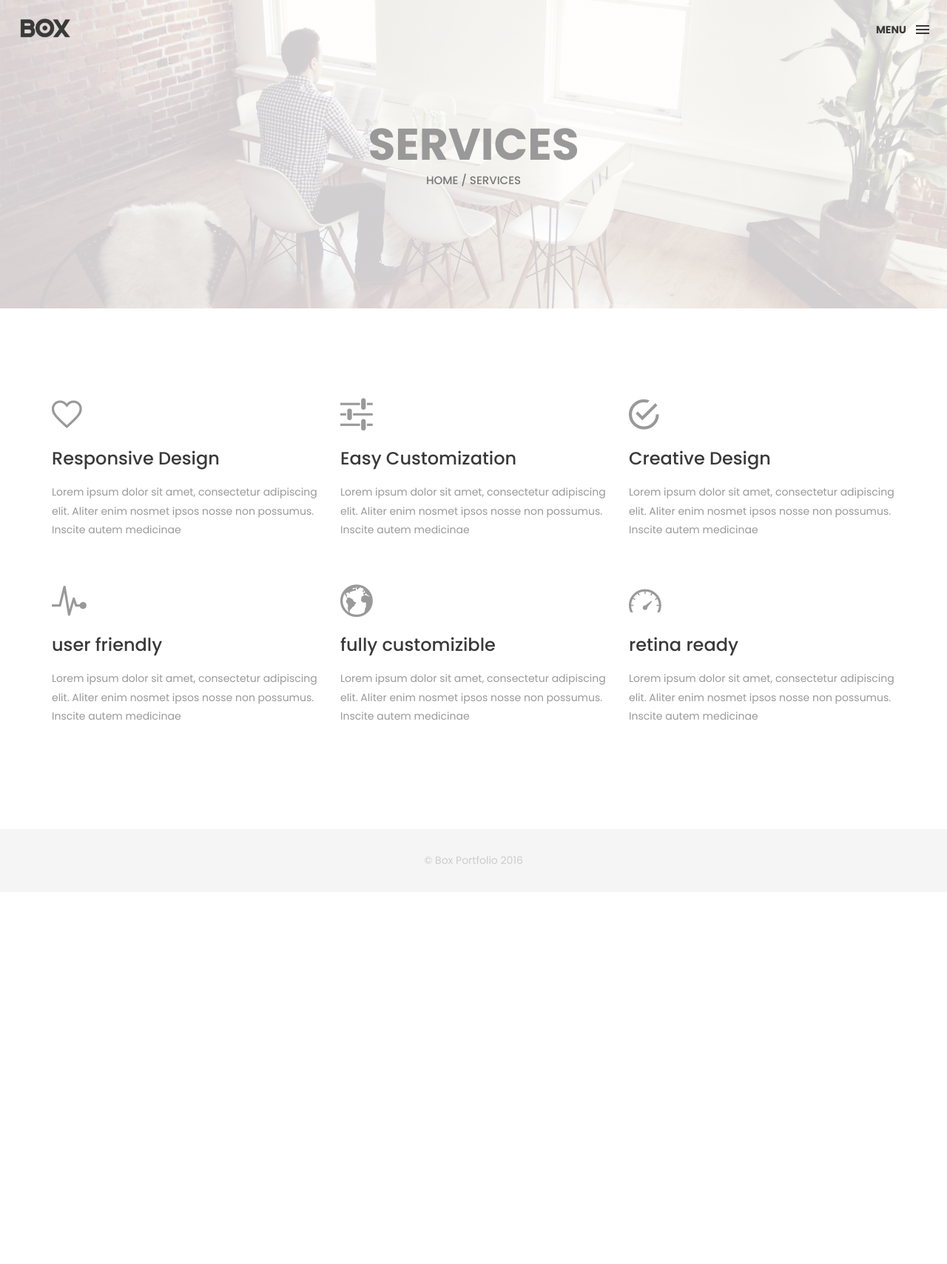
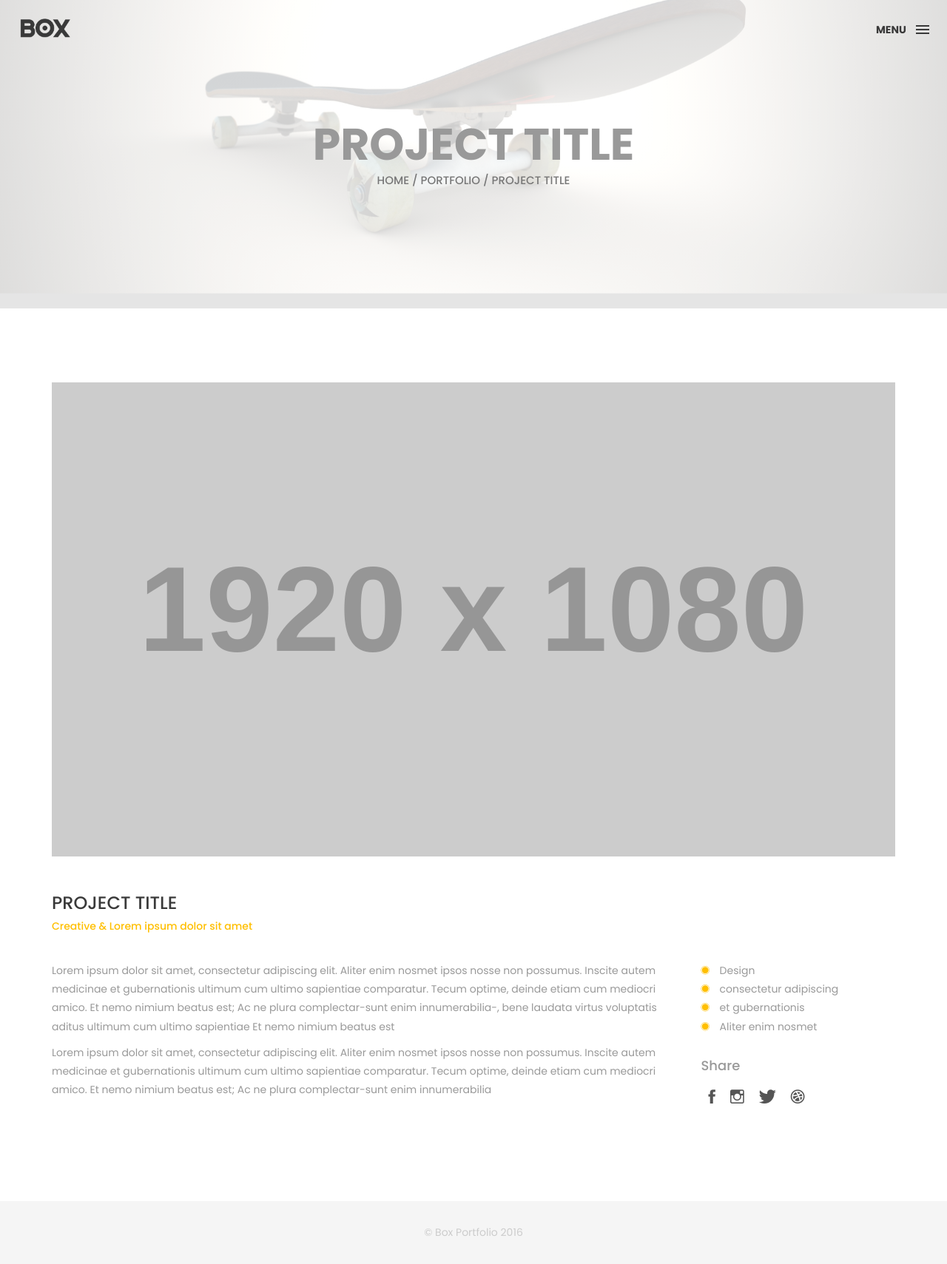
Before and after one commit to magnusleopard/magnusleopard.github.io, a plain HTML site: page project2.html in a window 1280 px wide. Shown: the whole page at 74% size. Before the commit the page ends 1206 px from the top, so only its background shows below. Drawn offline with Linux system fonts and the light colour scheme; placeholder pictures from the web are drawn by us; files whose address does not match are found by name.

Commit message:
About test and spartan laser project add

```diff
--- a/css/style.css
+++ b/css/style.css
@@ -891,8 +891,8 @@ footer img {
 .top-bar {
     color: #333;
     padding: 150px 0 150px;
-    background: -webkit-linear-gradient( rgba(255, 255, 255, .8), rgba(255, 255, 255, .8)), url(../img/01.jpg);
-    background: linear-gradient( rgba(255, 255, 255, .8), rgba(255, 255, 255, .8)), url(../img/01.jpg);
+    background: -webkit-linear-gradient( rgba(255, 255, 255, .8), rgba(255, 255, 255, .8)), url(../img/cover.jpg);
+    background: linear-gradient( rgba(255, 255, 255, .8), rgba(255, 255, 255, .8)), url(../img/cover.jpg);
     background-size: cover;
     background-attachment: fixed;
     background-position: center center;
--- a/services.html
+++ b/project2.html
@@ -42,7 +42,7 @@
     <!-- end Preloader -->
 
     <div class="container-fluid">
-        <!-- box header -->
+       <!-- box-header -->
         <header class="box-header">
             <div class="box-logo">
                 <a href="index.html"><img src="img/logo.png" width="80" alt="Logo"></a>
@@ -53,7 +53,7 @@
             </a>
             <!-- box-primary-nav-trigger -->
         </header>
-        <!-- end box header -->
+        <!-- end box-header -->
 
         <!-- nav -->
         <nav>
@@ -62,8 +62,7 @@
 
                 <li><a href="index.html">Intro</a></li>
                 <li><a href="about.html">About me</a></li>
-                <li><a href="services.html">services</a> <i class="ion-ios-circle-filled color"></i></li>
-                <li><a href="portfolio.html">portfolio</a></li>
+                <li><a href="portfolio.html">portfolio</a> <i class="ion-ios-circle-filled color"></i></li>
                 <li><a href="contact.html">contact me</a></li>
 
 
@@ -71,7 +70,7 @@
                 <li class="box-label">Follow me</li>
 
                 <li class="box-social"><a href="#0"><i class="ion-social-facebook"></i></a></li>
-                <li class="box-social"><a href="#0"><i class="ion-social-instagram-outline"></i></a></li>
+                <li class="box-social"><a href="https://www.instagram.com/magnusleopard/"><i class="ion-social-instagram-outline"></i></a></li>
                 <li class="box-social"><a href="#0"><i class="ion-social-twitter"></i></a></li>
                 <li class="box-social"><a href="#0"><i class="ion-social-dribbble"></i></a></li>
             </ul>
@@ -79,72 +78,50 @@
         <!-- end nav -->
     </div>
 
-    <!-- top bar -->
+    <!-- top-bar -->
     <div class="top-bar">
-        <h1>services</h1>
-        <p><a href="#">Home</a> / Services</p>
+        <h1>project title</h1>
+        <p><a href="#">Home</a> / <a href="#">portfolio</a> / project title</p>
     </div>
-    <!-- end top bar -->
+    <!-- end top-bar -->
 
+    <!-- main-container -->
     <div class="container main-container">
-        <div class="clearfix">
+        <div class="col-md-12">
+            <img src="http://placehold.it/1920x1080" alt="" class="img-responsive" />
+            <div class="h-30"></div>
+        </div>
 
-            <!-- service-box -->
-            <div class="col-md-4 service-box">
-                <i class="ion-android-favorite-outline size-50"></i>
-                <h3>Responsive Design</h3>
-                <div class="h-10"></div>
-                <p>Lorem ipsum dolor sit amet, consectetur adipiscing elit. Aliter enim nosmet ipsos nosse non possumus. Inscite autem medicinae </p>
-            </div>
-            <!-- end service-box -->
+        <div class="col-md-12">
+            <h3 class="text-uppercase">project title</h3>
+            <h5>Creative & Lorem ipsum dolor sit amet</h5>
+            <div class="h-30"></div>
+        </div>
 
-            <!-- service-box -->
-            <div class="col-md-4 service-box">
-                <i class="ion-android-options size-50"></i>
-                <h3>Easy Customization</h3>
-                <div class="h-10"></div>
-                <p>Lorem ipsum dolor sit amet, consectetur adipiscing elit. Aliter enim nosmet ipsos nosse non possumus. Inscite autem medicinae </p>
-            </div>
-            <!-- end service-box -->
+        <div class="col-md-9">
+            <p>Lorem ipsum dolor sit amet, consectetur adipiscing elit. Aliter enim nosmet ipsos nosse non possumus. Inscite autem medicinae et gubernationis ultimum cum ultimo sapientiae comparatur. Tecum optime, deinde etiam cum mediocri amico. Et nemo nimium beatus est; Ac ne plura complectar-sunt enim innumerabilia-, bene laudata virtus voluptatis aditus ultimum cum ultimo sapientiae Et nemo nimium beatus est </p>
 
-            <!-- service-box -->
-            <div class="col-md-4  service-box">
-                <i class="ion-android-checkmark-circle size-50"></i>
-                <h3>Creative Design</h3>
-                <div class="h-10"></div>
-                <p>Lorem ipsum dolor sit amet, consectetur adipiscing elit. Aliter enim nosmet ipsos nosse non possumus. Inscite autem medicinae </p>
-            </div>
-            <!-- end service-box -->
+            <p>Lorem ipsum dolor sit amet, consectetur adipiscing elit. Aliter enim nosmet ipsos nosse non possumus. Inscite autem medicinae et gubernationis ultimum cum ultimo sapientiae comparatur. Tecum optime, deinde etiam cum mediocri amico. Et nemo nimium beatus est; Ac ne plura complectar-sunt enim innumerabilia </p>
+        </div>
 
-            <!-- service-box -->
-            <div class="col-md-4  service-box">
-                <i class="ion-ios-pulse-strong size-50"></i>
-                <h3>user friendly</h3>
-                <div class="h-10"></div>
-                <p>Lorem ipsum dolor sit amet, consectetur adipiscing elit. Aliter enim nosmet ipsos nosse non possumus. Inscite autem medicinae </p>
-            </div>
-            <!-- end service-box -->
-
-            <!-- service-box -->
-            <div class="col-md-4  service-box">
-                <i class="ion-earth size-50"></i>
-                <h3>fully customizible</h3>
-                <div class="h-10"></div>
-                <p>Lorem ipsum dolor sit amet, consectetur adipiscing elit. Aliter enim nosmet ipsos nosse non possumus. Inscite autem medicinae </p>
-            </div>
-            <!-- end service-box -->
-
-            <!-- service-box -->
-            <div class="col-md-4  service-box">
-                <i class="ion-speedometer size-50"></i>
-                <h3>retina ready</h3>
-                <div class="h-10"></div>
-                <p>Lorem ipsum dolor sit amet, consectetur adipiscing elit. Aliter enim nosmet ipsos nosse non possumus. Inscite autem medicinae </p>
-            </div>
-            <!-- end service-box -->
-
+        <div class="col-md-3">
+            <ul class="cat-ul">
+                <li><i class="ion-ios-circle-filled"></i> Design</li>
+                <li><i class="ion-ios-circle-filled"></i> consectetur adipiscing</li>
+                <li><i class="ion-ios-circle-filled"></i> et gubernationis</li>
+                <li><i class="ion-ios-circle-filled"></i> Aliter enim nosmet</li>
+            </ul>
+            <div class="h-10"></div>
+            <h4>Share</h4>
+            <ul class="social-ul">
+                <li class="box-social"><a href="#0"><i class="ion-social-facebook"></i></a></li>
+                <li class="box-social"><a href="#0"><i class="ion-social-instagram-outline"></i></a></li>
+                <li class="box-social"><a href="#0"><i class="ion-social-twitter"></i></a></li>
+                <li class="box-social"><a href="#0"><i class="ion-social-dribbble"></i></a></li>
+            </ul>
         </div>
     </div>
+    <!-- end main-container -->
 
 
     <!-- footer -->
@@ -158,6 +135,7 @@
     <!-- back to top -->
     <a href="#0" class="cd-top"><i class="ion-android-arrow-up"></i></a>
     <!-- end back to top -->
+
 
 
 
```
Also changed, not shown: about.html (+6 -6 lines), contact.html (+5 -6 lines), index.html (+10 -11 lines), portfolio.html (+7 -8 lines), project1.html (renamed from single-project.html, +37 -13 lines), img/cover.jpg (added), img/spartanLaser/magnus-leopard-render01.jpg (renamed from img/magnus-leopard-render01.jpg), img/spartanLaser/magnus-leopard-render02.jpg (renamed from img/magnus-leopard-render02.jpg), img/spartanLaser/magnus-leopard-render04.jpg (renamed from img/magnus-leopard-render04.jpg), img/spartanLaser/magnus-leopard-wireframe01.jpg (renamed from img/magnus-leopard-wireframe01.jpg), img/spartanLaser/magnus-leopard-wireframe02.jpg (renamed from img/magnus-leopard-wireframe02.jpg), img/spartanLaser/spartanLaser_thumb.jpg (added), 1 other file.
